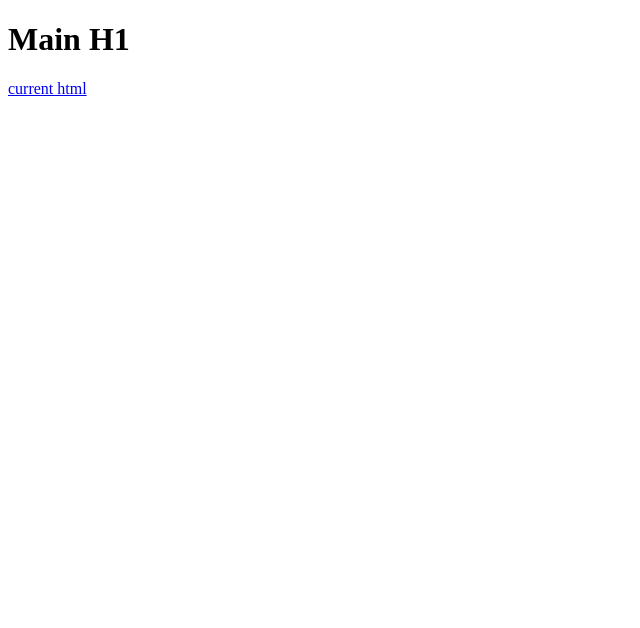
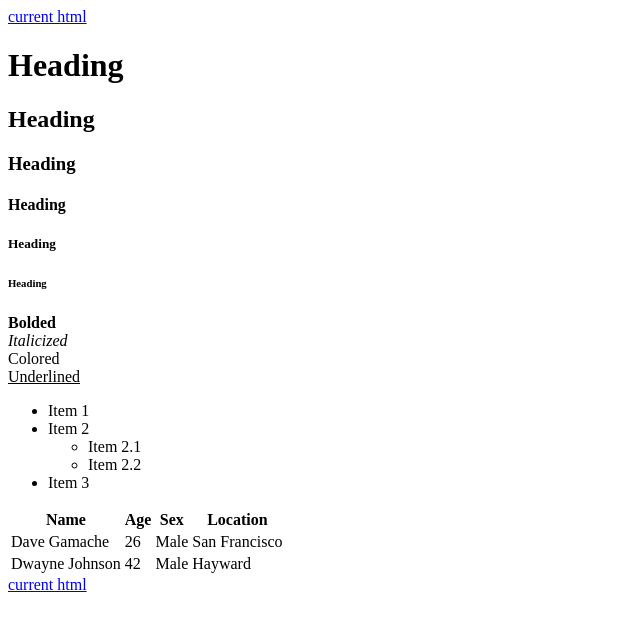
Before and after one commit to rdyar/plpsplash, a plain HTML site: page roes.html in a window 1280 px wide. Shown: the whole page, without its empty margins (0-640 px from the left). Drawn offline with Linux system fonts and the light colour scheme.

Commit message:
Update roes.html

```diff
--- a/roes.html
+++ b/roes.html
@@ -6,7 +6,59 @@
 
 </head>
 <body>
-<h1>Main H1</h1>
+ <a href="roes://roes.ephotopros.com/splash/fromex-splash-new-ui.html">current html</a>
+ <br />
+<h1>Heading</h1>
+<h2>Heading</h2>
+<h3>Heading</h3>
+<h4>Heading</h4>
+<h5>Heading</h5>
+<h6>Heading</h6>
+
+<strong>Bolded</strong> <br />
+<em>Italicized</em> <br />
+<a>Colored</a> <br />
+<u>Underlined</u> <br />
+
+<ul>
+  <li>Item 1</li>
+  <li>
+    Item 2
+    <ul>
+      <li>Item 2.1</li>
+      <li>Item 2.2</li>
+    </ul>
+  </li>
+  <li>Item 3</li>
+</ul>
+
+<table>
+  <thead>
+    <tr>
+      <th>Name</th>
+      <th>Age</th>
+      <th>Sex</th>
+      <th>Location</th>
+    </tr>
+  </thead>
+  <tbody>
+    <tr>
+      <td>Dave Gamache</td>
+      <td>26</td>
+      <td>Male</td>
+      <td>San Francisco</td>
+    </tr>
+    <tr>
+      <td>Dwayne Johnson</td>
+      <td>42</td>
+      <td>Male</td>
+      <td>Hayward</td>
+    </tr>
+  </tbody>
+</table>
+
+
+
  <a href="roes://roes.ephotopros.com/splash/fromex-splash-new-ui.html">current html</a>
 
 
```
